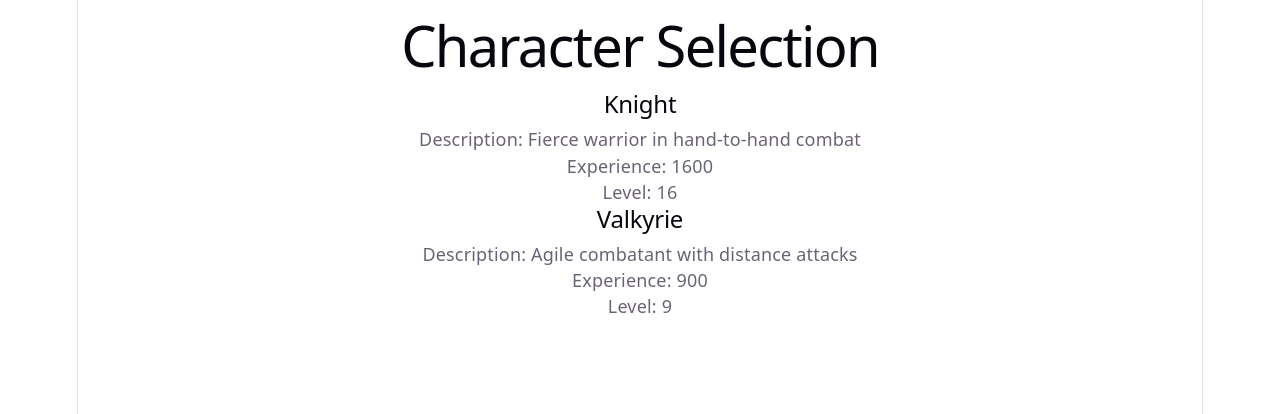
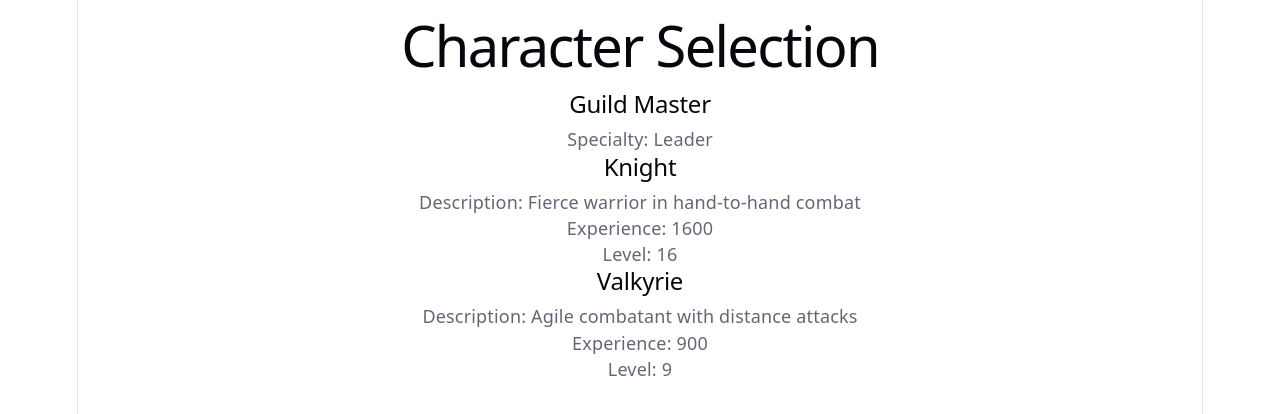
Before and after one commit to haysway/rpg-character-selection, a React (Vite) app: page / in a window 1280 px wide. Shown: the top 414 px of the page. Built offline with nearby package versions, Linux system fonts and the light colour scheme.

Commit message:
'Card' wrapper added

```diff
--- a/src/App.jsx
+++ b/src/App.jsx
@@ -1,9 +1,13 @@
 import CharacterCard from "./components/CharacterCard";
+import GuildMasterCard from "./components/GuildMasterCard";
 
 function App() {
   return (
     <div>
       <h1>Character Selection</h1>
+      <GuildMasterCard title="Guild Master"
+       specialty="Leader"/>
+
       <CharacterCard name="Knight"
        desc="Fierce warrior in hand-to-hand combat"
        exp="1600"/>
--- /dev/null
+++ b/src/components/Card.jsx
@@ -0,0 +1,5 @@
+function Card(props) {
+    return <div>{props.children}</div>;
+}
+
+export default Card;
--- a/src/components/CharacterCard.jsx
+++ b/src/components/CharacterCard.jsx
@@ -1,12 +1,13 @@
+import Card from "./Card"
 import CharacterStats from "./CharacterStats"
 
 function CharacterCard(props) {
     return (
-      <div>
+      <Card>
         <h2>{props.name}</h2>
         <p>Description: {props.desc}</p>
         <CharacterStats exp={props.exp}/>
-      </div>
+      </Card>
     );
 }
 
--- /dev/null
+++ b/src/components/GuildMasterCard.jsx
@@ -0,0 +1,12 @@
+import Card from "./Card"
+
+function GuildMasterCard(props) {
+    return (
+      <Card>
+        <h2>{props.title}</h2>
+        <p>Specialty: {props.specialty}</p>
+      </Card>
+    );
+}
+
+export default GuildMasterCard;
```
